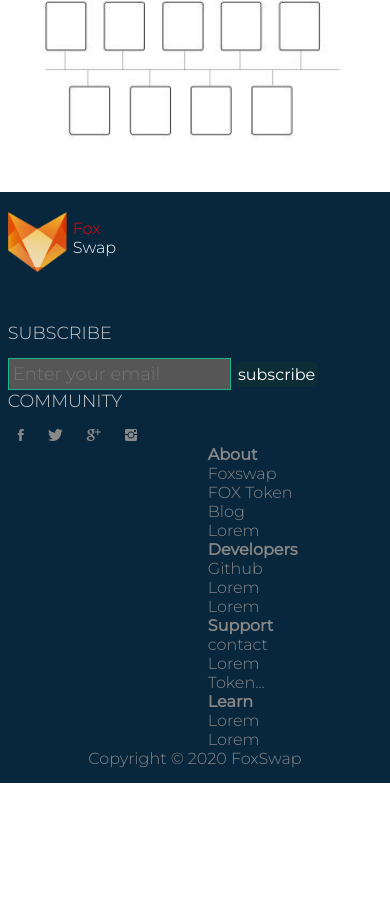
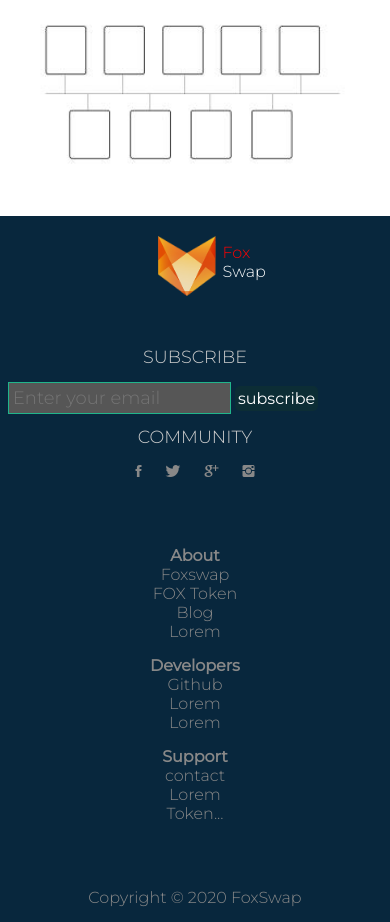
Before and after one commit to foxswap15/foxswap15, a plain HTML site: page index.html in a window 390 px wide. Shown: the part 4098-5020 px from the top of the page. Before the commit the page ends 4881 px from the top, so only its background shows below. Drawn offline with nearby package versions, Linux system fonts and the light colour scheme; files whose address does not match are found by name.

Commit message:
responsive footer

```diff
--- a/index.html
+++ b/index.html
@@ -171,9 +171,9 @@
         </section>
     <footer>
         <div class="row">
-            <div class="logo-header">
+            <div class="logo-header" id="logo-footer">
                 <img src="./resources/img/logo.png" alt="logo fox swap" class="logo">
-                <div class="fox-swap">Fox <br>   <span>Swap</span></div>
+                <div class="fox-swap" id="fox-swap">Fox <br>   <span>Swap</span></div>
             </div>
         </div>
 
@@ -181,8 +181,11 @@
             <div class="col span-1-of-3">
                 <div class="subcribe-footer">
                     <h3 style="color: #ccc">Subscribe</h3>
-                    <input input type="email" id="email" name="email" placeholder="Enter your email">
-                    <button class="subcribe">subscribe</button>
+                    <div class="sub">
+                        <input input type="email" id="email" name="email" placeholder="Enter your email">
+                        <button class="subcribe">subscribe</button>
+                    </div>
+
 
                     <h3 style="color: #ccc;">Community</h3>
                     <ul class="social-media">
@@ -219,13 +222,13 @@
                         <li>Token...</li>
                     </ul>
                 </div>
-                <div class="col span-1-of-4">
+                <!-- <div class="col span-1-of-4">
                     <ul class="learn">
                         <li><strong>Learn</strong></li>
                         <li>Lorem</li>
                         <li>Lorem</li>
                     </ul>
-                </div>
+                </div> -->
 
             </div>
         </div>
--- a/resources/css/queries.css
+++ b/resources/css/queries.css
@@ -41,6 +41,32 @@
 
     .roadmap-img {
         width: 90vmin;
+    }
+
+
+    #logo-footer,
+    #fox-swap {
+        padding-left: 40%;
+    }
+
+    .footer-right {
+        padding: 50px;
+        text-align: center;
+    }
+
+    ul {
+        margin-bottom: 15px;
+    }
+
+    h3 {
+        text-align: center;
+        margin-top: 12px;
+    }
+
+
+
+    .social-media {
+        text-align: center;
     }
 
 }
--- a/resources/css/style.css
+++ b/resources/css/style.css
@@ -102,8 +102,9 @@ body {
     top: 0;
     left: 0;
     width: 100%;
-    background-color: rgba(4, 35, 58, 0.98);
+    background-color: rgba(4, 35, 58, 1);
     box-shadow: 0 1px 1px rgb(21, 40, 54);
+    z-index: 999;
 }
 
 
```
